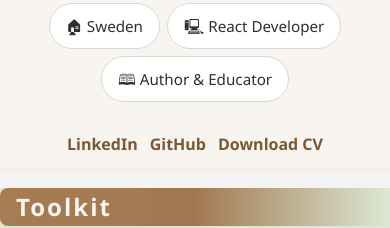
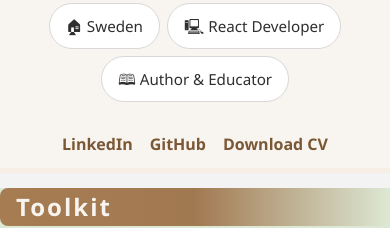
Before and after one commit to Kathambari-Kumar/Kathambari-Indrajith-Portfolio, a React (Vite) app: page / in a window 390 px wide. Shown: the part 1100-1328 px from the top of the page. Built offline with nearby package versions, Linux system fonts and the light colour scheme.

Commit message:
Fix mobile Overview-links-spacing

```diff
--- a/src/App.css
+++ b/src/App.css
@@ -937,7 +937,7 @@ border-bottom: none;
 
 .overview-links {
     justify-content: center;
-    gap: 12px;
+    gap: 17px;
 }
   /* Toolkit */
 .toolkit-grid {
```
